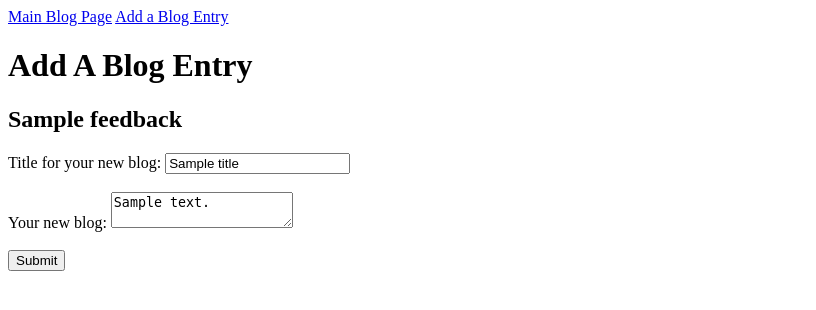
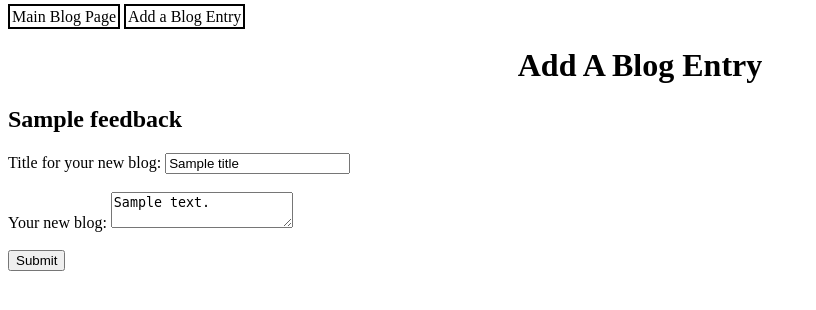
Before and after one commit to wyattschool/build-a-blog, a Flask app: template templates/blogform.html in a window 1280 px wide. Shown: the top 310 px of the page, without its empty margins (0-816 px from the left). Run offline with Flask 2, Linux system fonts and the light colour scheme; the template is opened without the code that fills it: most values are stand-ins (such as "Sample title", 1, 10 or a date in 2020).

Commit message:
Stylize the pages

```diff
--- a/static/site.css
+++ b/static/site.css
@@ -0,0 +1,2 @@
+#pageTitle{text-align: center;}
+a{text-decoration: none;color: black;border: 2px solid black;padding:2px}
--- a/templates/blogform.html
+++ b/templates/blogform.html
@@ -10,7 +10,7 @@
     </header>
 
     <body>
-        <h1>Add A Blog Entry</h1>
+        <h1 id="pageTitle">Add A Blog Entry</h1>
         <form method="post">
             {%if feedback %}
             <span><h2>{{ feedback }}</h2></span>
```
